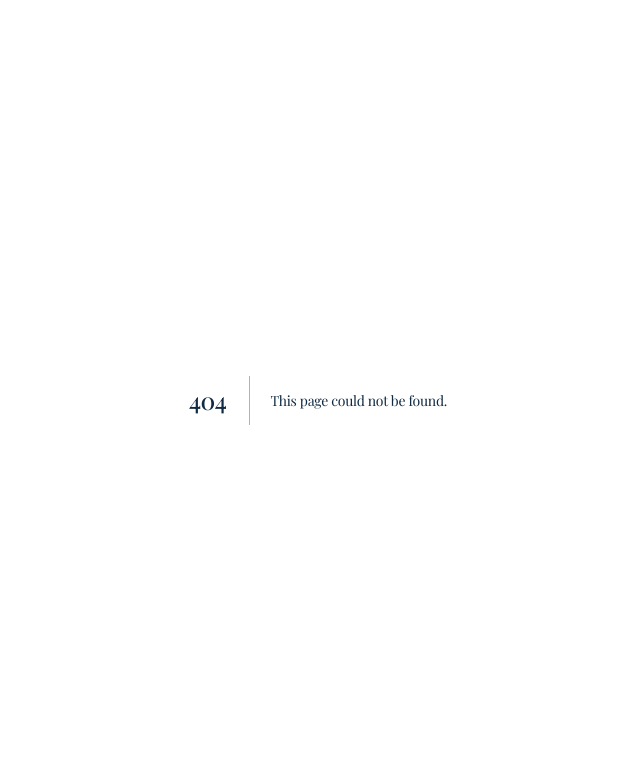
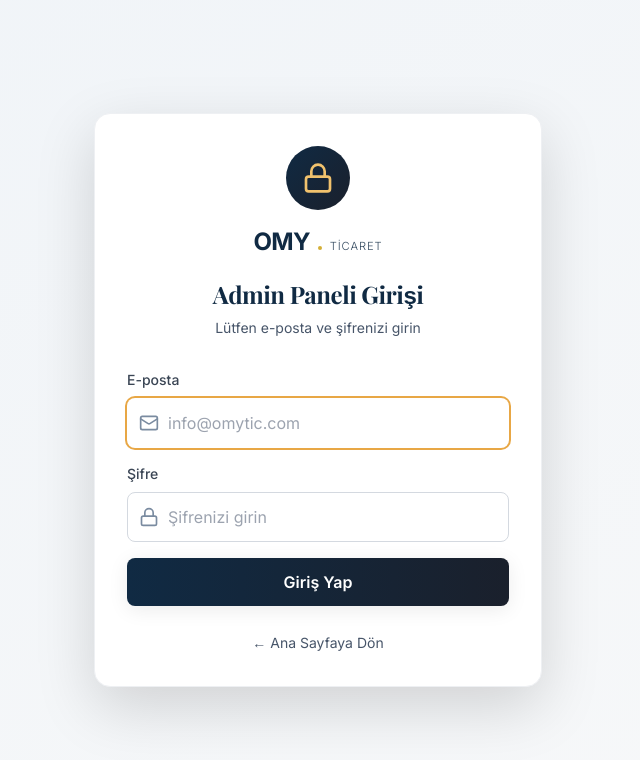
Before and after one commit to Omytic/site, a Next.js app: page /login in a window 1280 px wide. Before the commit this address had no page. Shown: the top 760 px of the page, without its empty margins (322-962 px from the left). Built offline with nearby package versions, Linux system fonts and the light colour scheme; no server answers; a web font is replaced by a local one.

Commit message:
Admin paneli Supabase Auth sistemine baglandi: Login sayfasi eklendi, sadece info@omytic.com ile giris yapilabiliyor, otomatik yonlendirme eklendi

```diff
--- a/app/admin/page.tsx
+++ b/app/admin/page.tsx
@@ -1,6 +1,7 @@
 'use client'
 
 import { useState, useEffect } from 'react'
+import { useRouter } from 'next/navigation'
 import {
   Lock, X, Plus, Edit2, Trash2, Upload, CheckCircle, AlertCircle,
   Package, Settings, LogOut, Menu, Home, Image as ImageIcon,
@@ -27,8 +28,9 @@ type ViewMode = 'dashboard' | 'products' | 'add' | 'settings'
 type ProductViewMode = 'grid' | 'table'
 
 export default function AdminPage() {
+  const router = useRouter()
   const [isAuthenticated, setIsAuthenticated] = useState(false)
-  const [password, setPassword] = useState('')
+  const [isCheckingAuth, setIsCheckingAuth] = useState(true)
   const [error, setError] = useState('')
   const [successMessage, setSuccessMessage] = useState('')
   const [products, setProducts] = useState<Product[]>([])
@@ -57,15 +59,54 @@ export default function AdminPage() {
     features: '',
   })
 
-  // Basit şifre kontrolü
+  // Supabase Auth kontrolü
   useEffect(() => {
-    const stored = sessionStorage.getItem('admin_authenticated')
-    if (stored === 'true') {
-      setIsAuthenticated(true)
-      fetchProducts()
-      fetchSettings()
+    checkAuth()
+
+    // Auth state değişikliklerini dinle
+    const { data: { subscription } } = supabase.auth.onAuthStateChange((event, session) => {
+      if (event === 'SIGNED_OUT' || !session) {
+        setIsAuthenticated(false)
+        router.push('/login')
+      } else if (session?.user?.email === 'info@omytic.com') {
+        setIsAuthenticated(true)
+        fetchProducts()
+        fetchSettings()
+      } else {
+        setIsAuthenticated(false)
+        router.push('/login')
+      }
+    })
+
+    return () => {
+      subscription.unsubscribe()
     }
   }, [])
+
+  const checkAuth = async () => {
+    try {
+      setIsCheckingAuth(true)
+      const { data: { session }, error } = await supabase.auth.getSession()
+
+      if (error) throw error
+
+      // Sadece info@omytic.com e-posta adresine izin ver
+      if (session?.user?.email === 'info@omytic.com') {
+        setIsAuthenticated(true)
+        fetchProducts()
+        fetchSettings()
+      } else {
+        setIsAuthenticated(false)
+        router.push('/login')
+      }
+    } catch (err: any) {
+      console.error('Auth kontrolü hatası:', err)
+      setIsAuthenticated(false)
+      router.push('/login')
+    } finally {
+      setIsCheckingAuth(false)
+    }
+  }
 
   const fetchSettings = async () => {
     try {
@@ -139,28 +180,17 @@ export default function AdminPage() {
     }
   }
 
-  const handleLogin = async (e: React.FormEvent) => {
-    e.preventDefault()
-    setError('')
+  const handleLogout = async () => {
+    try {
+      const { error } = await supabase.auth.signOut()
+      if (error) throw error
 
-    const adminPassword = process.env.NEXT_PUBLIC_ADMIN_PASSWORD || 'admin123'
-
-    if (password === adminPassword) {
-      setIsAuthenticated(true)
-      sessionStorage.setItem('admin_authenticated', 'true')
-      fetchProducts()
-      setPassword('')
-    } else {
-      setError('Yanlış şifre!')
-      setPassword('')
+      setIsAuthenticated(false)
+      setViewMode('products')
+      router.push('/login')
+    } catch (err: any) {
+      setError(err.message || 'Çıkış yapılırken bir hata oluştu')
     }
-  }
-
-  const handleLogout = () => {
-    setIsAuthenticated(false)
-    sessionStorage.removeItem('admin_authenticated')
-    setPassword('')
-    setViewMode('products')
   }
 
   const fetchProducts = async () => {
@@ -389,53 +419,21 @@ export default function AdminPage() {
     lastAdded: products[0]?.name || 'Henüz ürün yok'
   }
 
-  // Giriş ekranı
-  if (!isAuthenticated) {
+  // Auth kontrolü yapılıyorsa loading göster
+  if (isCheckingAuth) {
     return (
       <div className="min-h-screen flex items-center justify-center p-6 bg-gradient-to-br from-navy-50 to-anthracite-50">
-        <motion.div
-          initial={{ opacity: 0, y: 20 }}
-          animate={{ opacity: 1, y: 0 }}
-          className="w-full max-w-md bg-white rounded-2xl shadow-luxury-xl p-8 border border-anthracite-100"
-        >
-          <div className="text-center mb-8">
-            <div className="inline-flex items-center justify-center w-16 h-16 rounded-full bg-gradient-to-br from-navy-900 to-anthracite-900 text-gold-400 mb-4">
-              <Lock className="w-8 h-8" />
-            </div>
-            <h1 className="text-2xl font-serif font-bold text-navy-900">
-              Admin Paneli
-            </h1>
-            <p className="text-anthracite-600 mt-2 text-sm">Lütfen şifrenizi girin</p>
-          </div>
-
-          <form onSubmit={handleLogin} className="space-y-4">
-            {error && (
-              <div className="p-3 bg-red-50 border border-red-200 text-red-700 rounded-lg text-sm flex items-center gap-2">
-                <AlertCircle className="w-4 h-4" />
-                {error}
-              </div>
-            )}
-            <div>
-              <input
-                type="password"
-                value={password}
-                onChange={(e) => setPassword(e.target.value)}
-                placeholder="Şifre"
-                className="w-full px-4 py-3 border border-anthracite-200 rounded-lg focus:outline-none focus:ring-2 focus:ring-gold-500 focus:border-transparent transition-all"
-                required
-                autoFocus
-              />
-            </div>
-            <button
-              type="submit"
-              className="w-full px-4 py-3 bg-gradient-to-r from-navy-900 to-anthracite-900 hover:from-navy-800 hover:to-anthracite-800 text-white font-semibold rounded-lg transition-all shadow-luxury hover:shadow-luxury-lg"
-            >
-              Giriş Yap
-            </button>
-          </form>
-        </motion.div>
+        <div className="text-center">
+          <div className="animate-spin rounded-full h-12 w-12 border-b-2 border-gold-600 mx-auto mb-4"></div>
+          <p className="text-anthracite-600">Yükleniyor...</p>
+        </div>
       </div>
     )
+  }
+
+  // Giriş yapılmamışsa login sayfasına yönlendir (bu durumda zaten yönlendirilmiş olmalı)
+  if (!isAuthenticated) {
+    return null
   }
 
   // Ana admin paneli
--- /dev/null
+++ b/app/login/page.tsx
@@ -0,0 +1,179 @@
+'use client'
+
+import { useState, useEffect } from 'react'
+import { useRouter } from 'next/navigation'
+import { Lock, Mail, AlertCircle, Loader2 } from 'lucide-react'
+import { supabase } from '@/lib/supabase'
+import Logo from '@/components/Logo'
+import { motion } from 'framer-motion'
+
+export default function LoginPage() {
+  const router = useRouter()
+  const [email, setEmail] = useState('')
+  const [password, setPassword] = useState('')
+  const [loading, setLoading] = useState(false)
+  const [error, setError] = useState('')
+  const [message, setMessage] = useState('')
+
+  useEffect(() => {
+    // Eğer zaten giriş yapılmışsa admin paneline yönlendir
+    checkAuth()
+  }, [])
+
+  const checkAuth = async () => {
+    try {
+      const { data: { session } } = await supabase.auth.getSession()
+      if (session?.user?.email === 'info@omytic.com') {
+        router.push('/admin')
+      }
+    } catch (err) {
+      console.error('Auth kontrolü hatası:', err)
+    }
+  }
+
+  const handleLogin = async (e: React.FormEvent) => {
+    e.preventDefault()
+    setError('')
+    setMessage('')
+    setLoading(true)
+
+    try {
+      // E-posta kontrolü
+      if (email !== 'info@omytic.com') {
+        setError('Bu e-posta adresi ile giriş yapılamaz. Sadece yetkili kullanıcılar giriş yapabilir.')
+        setLoading(false)
+        return
+      }
+
+      // Supabase Auth ile giriş
+      const { data, error: authError } = await supabase.auth.signInWithPassword({
+        email: email,
+        password: password,
+      })
+
+      if (authError) {
+        if (authError.message.includes('Invalid login credentials')) {
+          setError('E-posta veya şifre hatalı!')
+        } else {
+          setError(authError.message)
+        }
+        setLoading(false)
+        return
+      }
+
+      // E-posta doğrulaması kontrolü
+      if (data.user && !data.user.email_confirmed_at) {
+        setError('Lütfen e-posta adresinizi doğrulayın.')
+        setLoading(false)
+        return
+      }
+
+      // Başarılı giriş - admin paneline yönlendir
+      setMessage('Giriş başarılı! Yönlendiriliyorsunuz...')
+      setTimeout(() => {
+        router.push('/admin')
+      }, 500)
+
+    } catch (err: any) {
+      setError(err.message || 'Giriş yapılırken bir hata oluştu')
+      setLoading(false)
+    }
+  }
+
+  return (
+    <div className="min-h-screen flex items-center justify-center p-6 bg-gradient-to-br from-navy-50 to-anthracite-50">
+      <motion.div
+        initial={{ opacity: 0, y: 20 }}
+        animate={{ opacity: 1, y: 0 }}
+        className="w-full max-w-md bg-white rounded-2xl shadow-luxury-xl p-8 border border-anthracite-100"
+      >
+        <div className="text-center mb-8">
+          <div className="inline-flex items-center justify-center w-16 h-16 rounded-full bg-gradient-to-br from-navy-900 to-anthracite-900 text-gold-400 mb-4">
+            <Lock className="w-8 h-8" />
+          </div>
+          <div className="mb-4 flex justify-center">
+            <Logo variant="dark" size="sm" />
+          </div>
+          <h1 className="text-2xl font-serif font-bold text-navy-900">
+            Admin Paneli Girişi
+          </h1>
+          <p className="text-anthracite-600 mt-2 text-sm">Lütfen e-posta ve şifrenizi girin</p>
+        </div>
+
+        <form onSubmit={handleLogin} className="space-y-4">
+          {error && (
+            <div className="p-3 bg-red-50 border border-red-200 text-red-700 rounded-lg text-sm flex items-center gap-2">
+              <AlertCircle className="w-4 h-4" />
+              {error}
+            </div>
+          )}
+          {message && (
+            <div className="p-3 bg-green-50 border border-green-200 text-green-700 rounded-lg text-sm flex items-center gap-2">
+              <Loader2 className="w-4 h-4 animate-spin" />
+              {message}
+            </div>
+          )}
+
+          <div>
+            <label className="block text-sm font-medium text-anthracite-700 mb-2">
+              E-posta
+            </label>
+            <div className="relative">
+              <Mail className="absolute left-3 top-1/2 transform -translate-y-1/2 w-5 h-5 text-anthracite-400" />
+              <input
+                type="email"
+                value={email}
+                onChange={(e) => setEmail(e.target.value)}
+                placeholder="info@omytic.com"
+                className="w-full pl-10 pr-4 py-3 border border-anthracite-200 rounded-lg focus:outline-none focus:ring-2 focus:ring-gold-500 focus:border-transparent transition-all"
+                required
+                autoFocus
+              />
+            </div>
+          </div>
+
+          <div>
+            <label className="block text-sm font-medium text-anthracite-700 mb-2">
+              Şifre
+            </label>
+            <div className="relative">
+              <Lock className="absolute left-3 top-1/2 transform -translate-y-1/2 w-5 h-5 text-anthracite-400" />
+              <input
+                type="password"
+                value={password}
+                onChange={(e) => setPassword(e.target.value)}
+                placeholder="Şifrenizi girin"
+                className="w-full pl-10 pr-4 py-3 border border-anthracite-200 rounded-lg focus:outline-none focus:ring-2 focus:ring-gold-500 focus:border-transparent transition-all"
+                required
+              />
+            </div>
+          </div>
+
+          <button
+            type="submit"
+            disabled={loading}
+            className="w-full px-4 py-3 bg-gradient-to-r from-navy-900 to-anthracite-900 hover:from-navy-800 hover:to-anthracite-800 text-white font-semibold rounded-lg transition-all shadow-luxury hover:shadow-luxury-lg disabled:opacity-50 disabled:cursor-not-allowed flex items-center justify-center gap-2"
+          >
+            {loading ? (
+              <>
+                <Loader2 className="w-5 h-5 animate-spin" />
+                <span>Giriş yapılıyor...</span>
+              </>
+            ) : (
+              'Giriş Yap'
+            )}
+          </button>
+        </form>
+
+        <div className="mt-6 text-center">
+          <a
+            href="/"
+            className="text-sm text-anthracite-600 hover:text-navy-900 transition-colors"
+          >
+            ← Ana Sayfaya Dön
+          </a>
+        </div>
+      </motion.div>
+    </div>
+  )
+}
--- a/lib/supabase.ts
+++ b/lib/supabase.ts
@@ -6,7 +6,9 @@ const supabaseAnonKey = process.env.NEXT_PUBLIC_SUPABASE_ANON_KEY || 'placeholde
 // Supabase client oluştur
 export const supabase = createClient(supabaseUrl, supabaseAnonKey, {
   auth: {
-    persistSession: false,
+    persistSession: true,
+    autoRefreshToken: true,
+    detectSessionInUrl: true,
   },
 })
 
```
